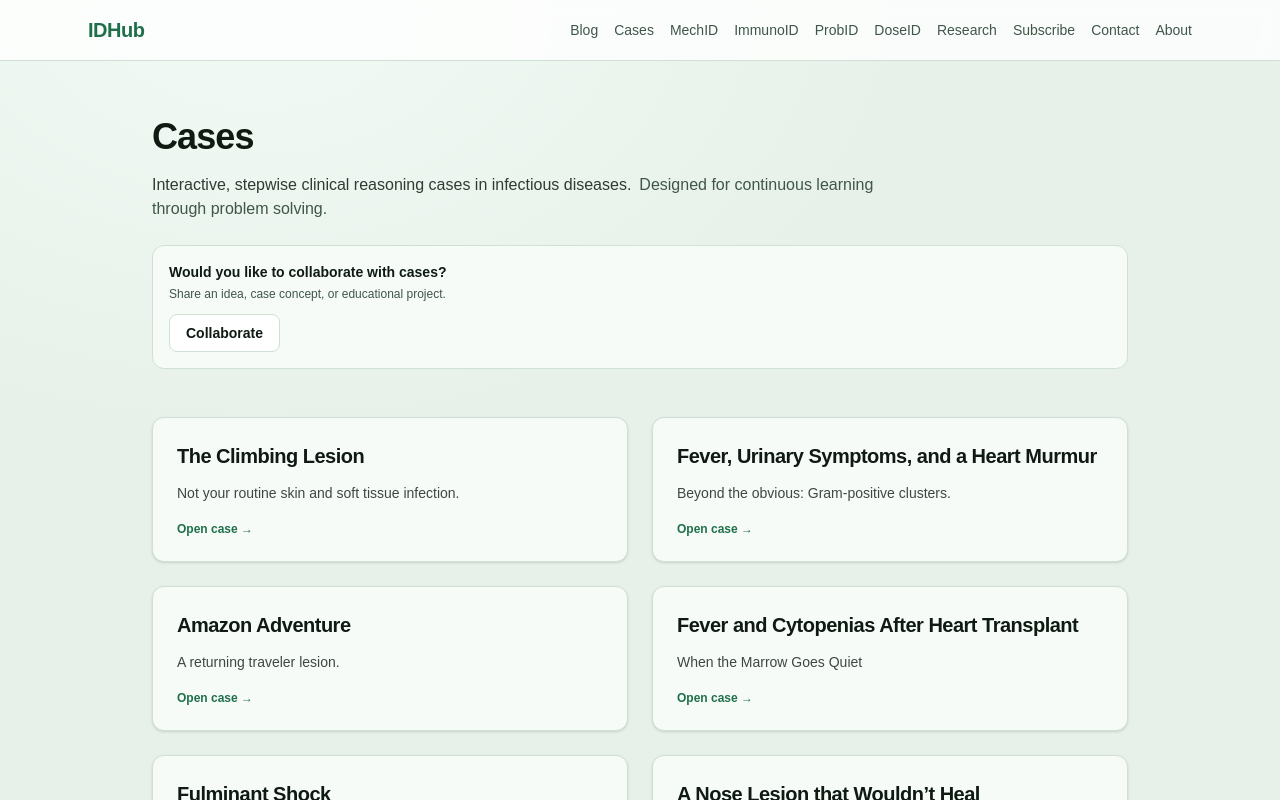
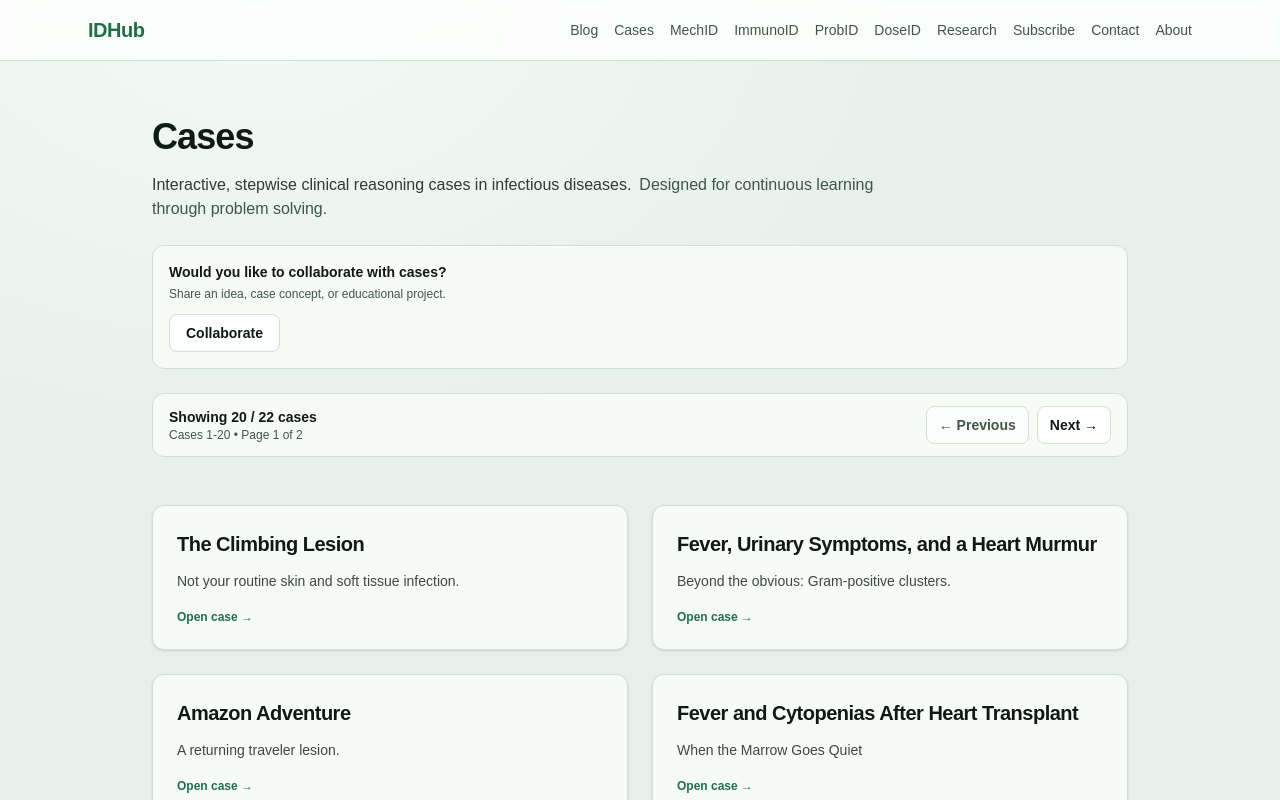
Before and after one commit to alvarojg11/IDHub, a Next.js app: page /cases in a window 1280 px wide. Shown: the top 800 px of the page. Built offline with nearby package versions, Linux system fonts and the light colour scheme; no server answers.

Commit message:
cases bar

```diff
--- a/app/cases/page.tsx
+++ b/app/cases/page.tsx
@@ -168,6 +168,50 @@ export default async function CasesPage({ searchParams }: CasesPageProps) {
             </Link>
           </div>
         </div>
+
+        {totalPages > 1 ? (
+          <nav
+            aria-label="Cases pagination summary"
+            className="mt-6 flex items-center justify-between rounded-xl border border-[var(--border)] bg-[var(--card)] px-4 py-3"
+          >
+            <div>
+              <div className="text-sm font-semibold text-[var(--foreground)]">
+                Showing {shownCount} / {cases.length} cases
+              </div>
+              <div className="text-xs text-[var(--muted)]">
+                Cases {start + 1}-{end} • Page {currentPage} of {totalPages}
+              </div>
+            </div>
+
+            <div className="flex items-center gap-2">
+              {hasPrev ? (
+                <Link
+                  href={pageHref(currentPage - 1)}
+                  className="rounded-lg border border-[var(--border)] bg-white px-3 py-2 text-sm font-semibold text-[var(--foreground)] hover:bg-[var(--cardHover)]"
+                >
+                  ← Previous
+                </Link>
+              ) : (
+                <span className="rounded-lg border border-[var(--border)] bg-white/60 px-3 py-2 text-sm font-semibold text-[var(--muted)]">
+                  ← Previous
+                </span>
+              )}
+
+              {hasNext ? (
+                <Link
+                  href={pageHref(currentPage + 1)}
+                  className="rounded-lg border border-[var(--border)] bg-white px-3 py-2 text-sm font-semibold text-[var(--foreground)] hover:bg-[var(--cardHover)]"
+                >
+                  Next →
+                </Link>
+              ) : (
+                <span className="rounded-lg border border-[var(--border)] bg-white/60 px-3 py-2 text-sm font-semibold text-[var(--muted)]">
+                  Next →
+                </span>
+              )}
+            </div>
+          </nav>
+        ) : null}
       </header>
 
       <section className="grid gap-6 sm:grid-cols-2">
```
